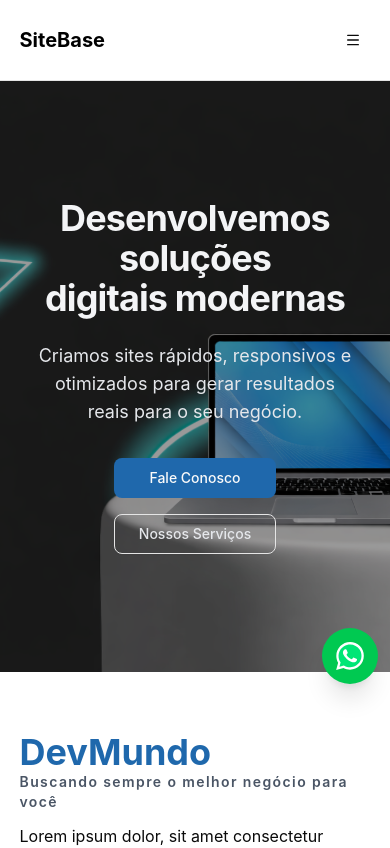
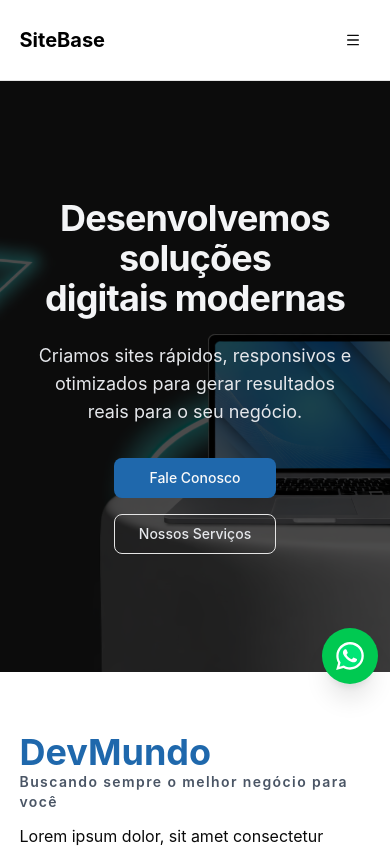
Before and after one commit to Miltonnn/sitebase-next, a Next.js app: page / in a window 390 px wide. Shown: the top 848 px of the page. Built offline with nearby package versions, Linux system fonts and the light colour scheme.

Commit message:
refactor: ajustando hero

```diff
--- a/components/sections/Hero.tsx
+++ b/components/sections/Hero.tsx
@@ -15,7 +15,7 @@
         className="object-cover"
       />
 
-      <div className="absolute inset-0 bg-black/40 z-10" />
+      <div className="absolute inset-0 bg-black/70 md:bg-black/40 z-10" />
 
       <div className="container absolute z-30">
         <div className="px-4 flex flex-col items-center xl:items-start text-center xl:text-left">
```
